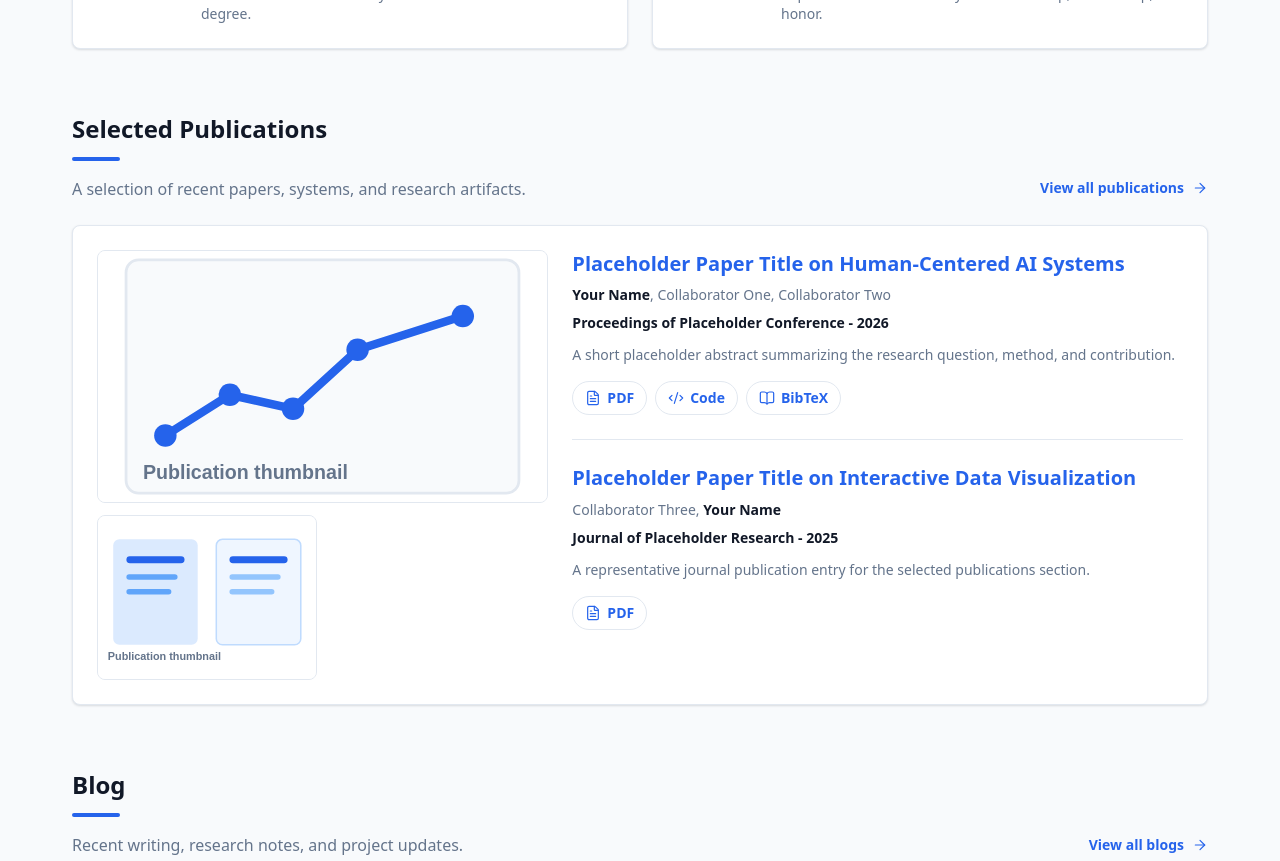
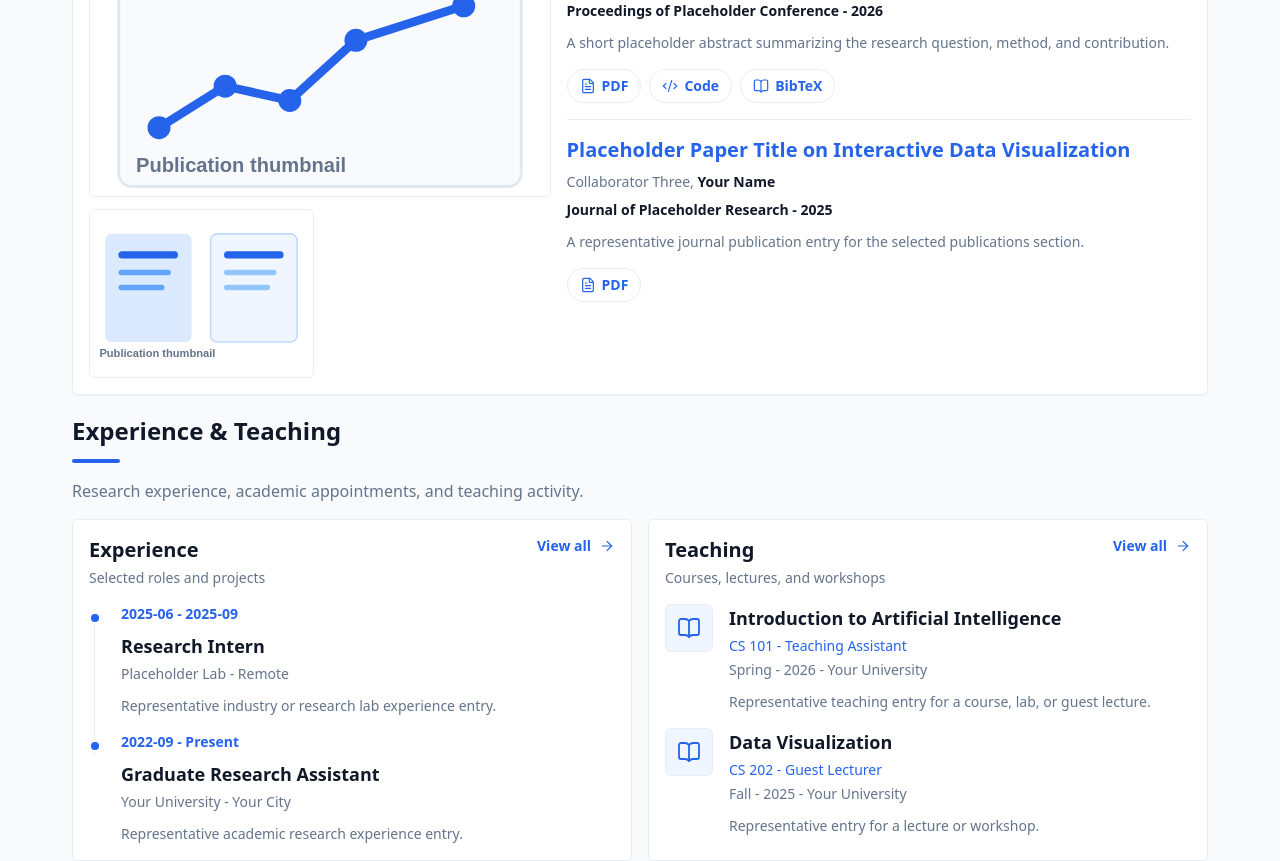
Before and after one commit to mtplayground/chen-hatti-f810-personal-site, a Next.js app: page / in a window 1280 px wide. Shown: the part 1640-2501 px from the top of the page. Built offline with nearby package versions, Linux system fonts and the light colour scheme.

Commit message:
feat: Tighten global homepage spacing and lighten card style

```diff
--- a/app/page.tsx
+++ b/app/page.tsx
@@ -17,9 +17,9 @@ export default function Home() {
       <NewsTimelineSection />
       <EducationAwardsSection />
       <SelectedPublicationsSection />
-      <BlogsSection />
       <ExperienceTeachingSection />
       <ServicesSection />
+      <BlogsSection />
     </main>
   );
 }
--- a/components/layout/container.tsx
+++ b/components/layout/container.tsx
@@ -7,7 +7,7 @@ interface ContainerProps {
 
 export function Container({ children, className }: ContainerProps) {
   const classes = [
-    "mx-auto w-full max-w-[1200px] px-site-x py-section-sm sm:px-site-x-lg lg:py-section",
+    "mx-auto w-full max-w-[1200px] px-site-x py-section-sm sm:px-site-x-lg",
     className
   ]
     .filter(Boolean)
--- a/components/ui/card.tsx
+++ b/components/ui/card.tsx
@@ -6,7 +6,7 @@ interface CardProps extends ComponentPropsWithoutRef<"article"> {
 
 export function Card({ children, className, ...props }: CardProps) {
   const classes = [
-    "rounded-card border border-card bg-academic-surface p-card shadow-card transition-[border-color,box-shadow,transform] duration-200 hover:border-academic-accent/40 hover:shadow-card-hover motion-safe:hover:-translate-y-0.5 dark:border-card-dark dark:bg-academic-dark-surface dark:hover:border-academic-dark-accent/40",
+    "rounded-card border border-card bg-academic-surface p-card shadow-card transition-[border-color,box-shadow] duration-200 hover:border-academic-accent/30 hover:shadow-card-hover dark:border-card-dark dark:bg-academic-dark-surface dark:hover:border-academic-dark-accent/30",
     className
   ]
     .filter(Boolean)
--- a/tailwind.config.ts
+++ b/tailwind.config.ts
@@ -18,7 +18,7 @@ const config: Config = {
           "surface-muted": "#f8fafc",
           text: "#111827",
           muted: "#64748b",
-          border: "#e2e8f0",
+          border: "#e8eef6",
           accent: "#2563eb",
           "accent-hover": "#1d4ed8",
           "accent-soft": "#dbeafe",
@@ -29,30 +29,30 @@ const config: Config = {
           "dark-surface-muted": "#172033",
           "dark-text": "#f8fafc",
           "dark-muted": "#cbd5e1",
-          "dark-border": "#334155",
+          "dark-border": "#2b394d",
           "dark-accent": "#60a5fa",
           "dark-accent-hover": "#93c5fd",
           "dark-accent-soft": "#1e3a8a"
         }
       },
       borderColor: {
-        card: "#e2e8f0",
-        "card-dark": "#334155"
+        card: "#e8eef6",
+        "card-dark": "#2b394d"
       },
       borderRadius: {
-        card: "0.5rem"
+        card: "0.375rem"
       },
       boxShadow: {
-        card: "0 1px 2px rgb(15 23 42 / 0.06), 0 1px 3px rgb(15 23 42 / 0.08)",
-        "card-hover": "0 10px 24px rgb(15 23 42 / 0.10)"
+        card: "0 1px 1px rgb(15 23 42 / 0.035)",
+        "card-hover": "0 4px 12px rgb(15 23 42 / 0.06)"
       },
       spacing: {
         "site-x": "1.5rem",
         "site-x-lg": "2rem",
-        section: "4rem",
-        "section-sm": "2.5rem",
-        card: "1.5rem",
-        "card-lg": "2rem"
+        section: "1.25rem",
+        "section-sm": "1rem",
+        card: "1rem",
+        "card-lg": "1.25rem"
       }
     }
   },
```
